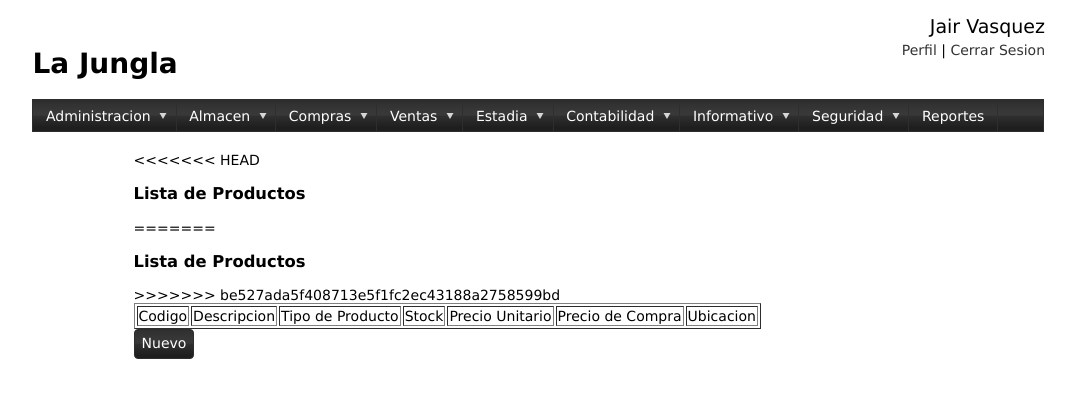
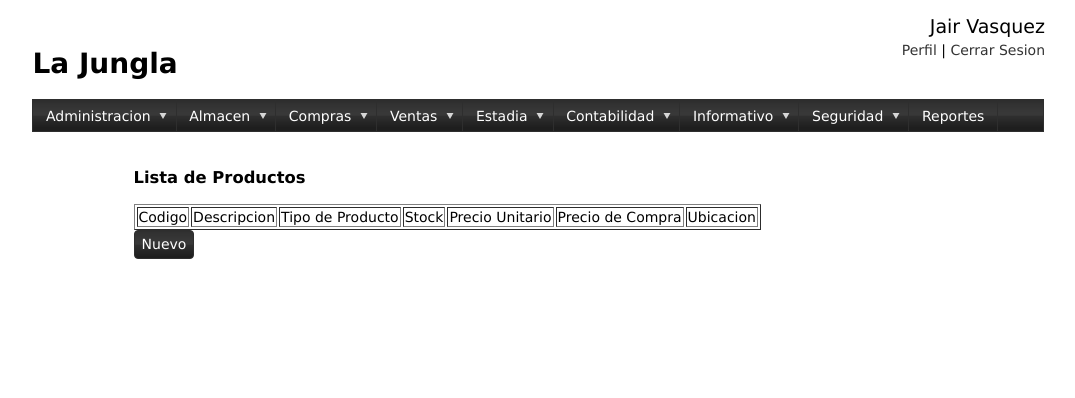
Before and after one commit to evervasquez/jungla, a PHP site: page /sisjungla/productos in a window 1280 px wide. Shown: the top 398 px of the page, without its empty margins (102-1177 px from the left). Run offline with PHP 8.4, Linux system fonts and the light colour scheme.

Commit message:
Update vista/productos/index.php

```diff
--- a/vista/productos/index.php
+++ b/vista/productos/index.php
@@ -1,8 +1,4 @@
-<<<<<<< HEAD
-    <h3>Lista de Productos</h3>
-=======
 <h3>Lista de Productos</h3>
->>>>>>> be527ada5f408713e5f1fc2ec43188a2758599bd
     <table border="1">
         <tr>
             <td>Codigo</td>
```
